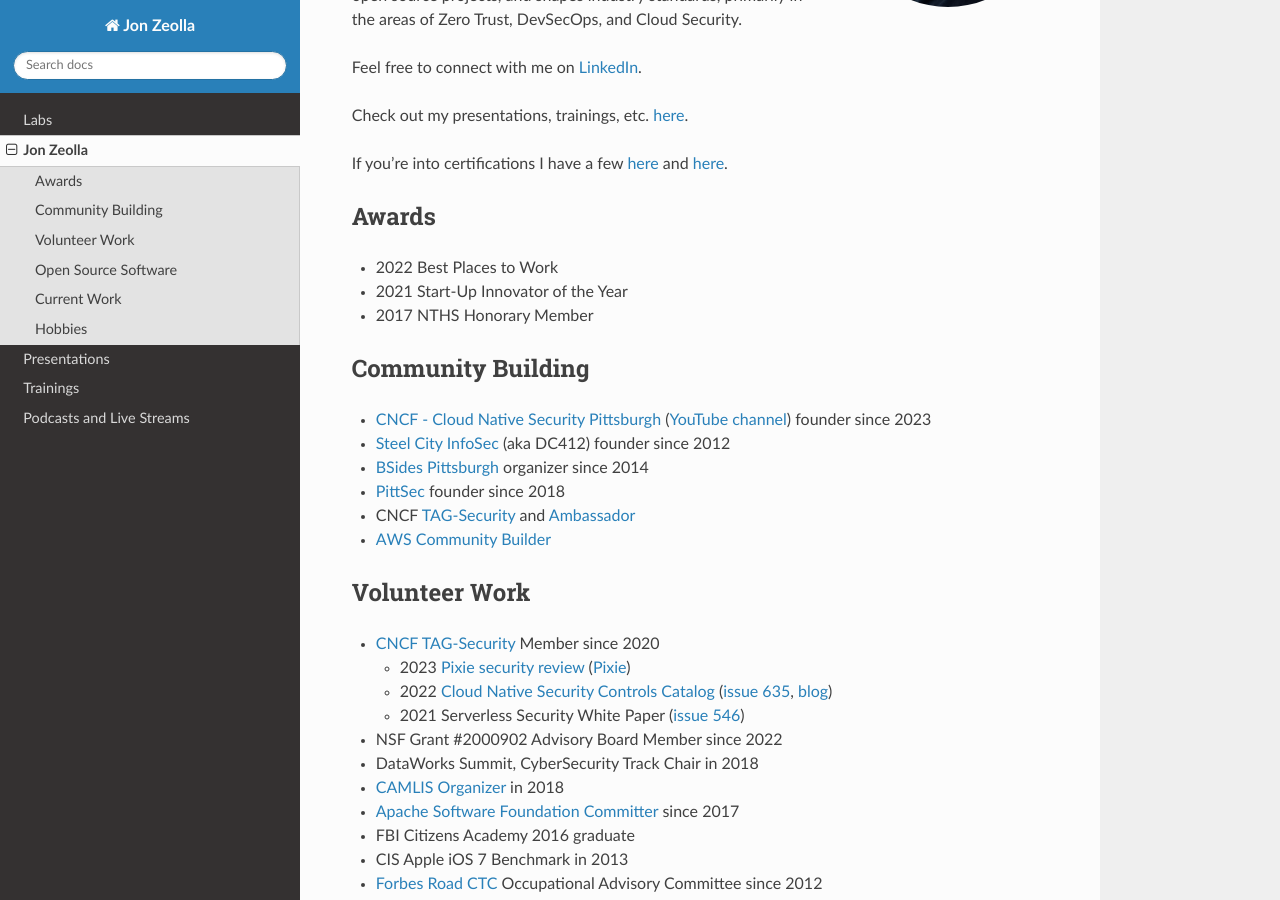
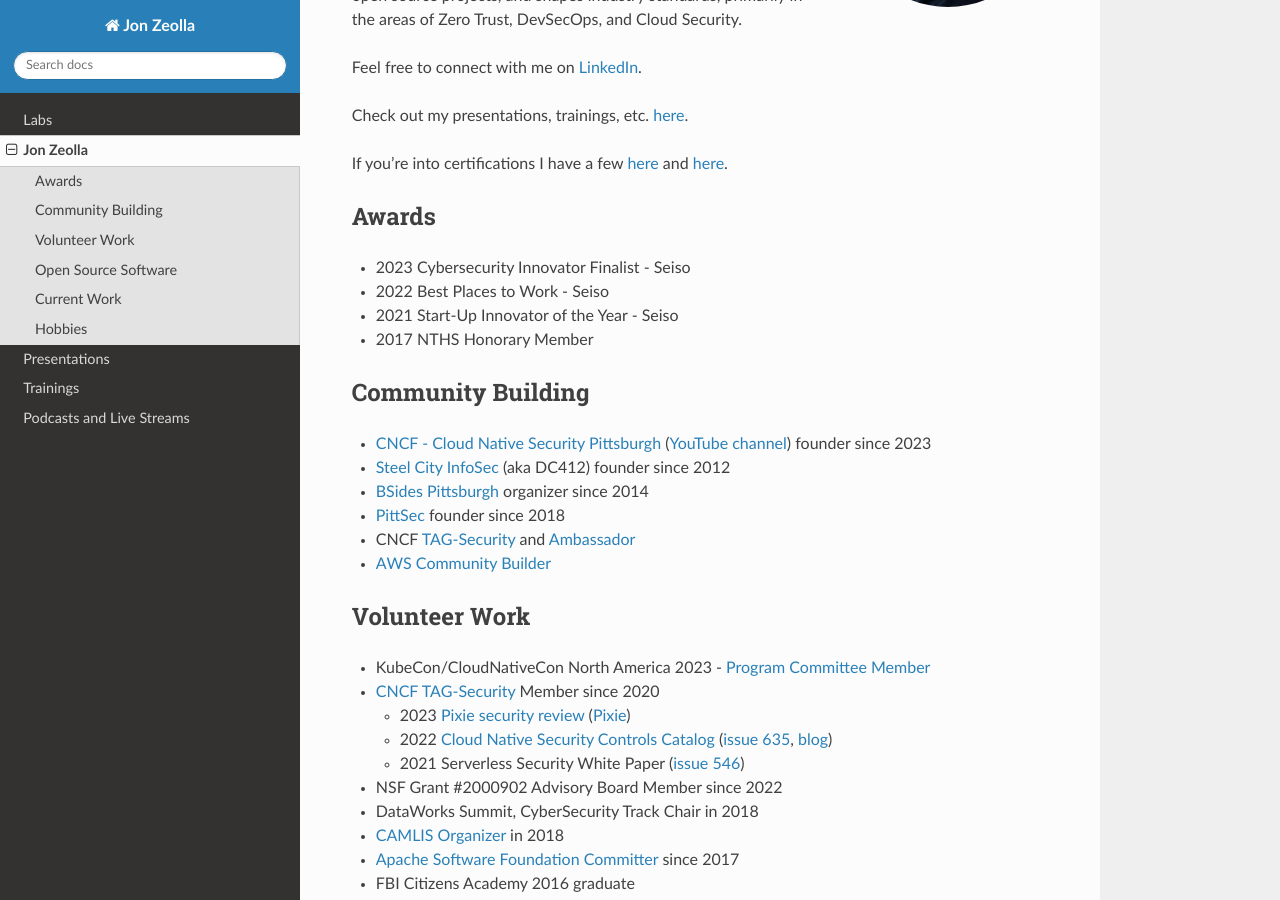
Before and after one commit to JonZeolla/JonZeolla.github.io, a Sphinx documentation site: the page built from docs/about-me.md, in a window 1280 px wide and 900 px high, scrolled down 292 px. Built offline with Sphinx 7.4.7 and the Read the Docs theme 2.0.0, drawn with Linux system fonts in a browser that asks for light colours.

Commit message:
Add KubeCon PMC

```diff
--- a/docs/about-me.md
+++ b/docs/about-me.md
@@ -44,8 +44,9 @@
 
 ## Awards
 
-* 2022 Best Places to Work
-* 2021 Start-Up Innovator of the Year
+* 2023 Cybersecurity Innovator Finalist - Seiso
+* 2022 Best Places to Work - Seiso
+* 2021 Start-Up Innovator of the Year - Seiso
 * 2017 NTHS Honorary Member
 
 ## Community Building
@@ -60,6 +61,7 @@
 
 ## Volunteer Work
 
+* KubeCon/CloudNativeCon North America 2023 - [Program Committee Member](https://www.credly.com/earner/earned/badge/b5fe6313-37ad-41f9-a3b0-a07e6003c6ac)
 * [CNCF TAG-Security](https://github.com/cncf/tag-security) Member since 2020
   * 2023 [Pixie security review](https://github.com/cncf/tag-security/issues/1068) ([Pixie](https://github.com/pixie-io/pixie))
   * 2022 [Cloud Native Security Controls Catalog](https://docs.google.com/spreadsheets/d/1H9J0phBbg47fsyiLNG1-5NXms46KKxTH9ZjcU07no6A/edit#gid=1938257679) ([issue
```
Also changed, not shown: 1 other file.
